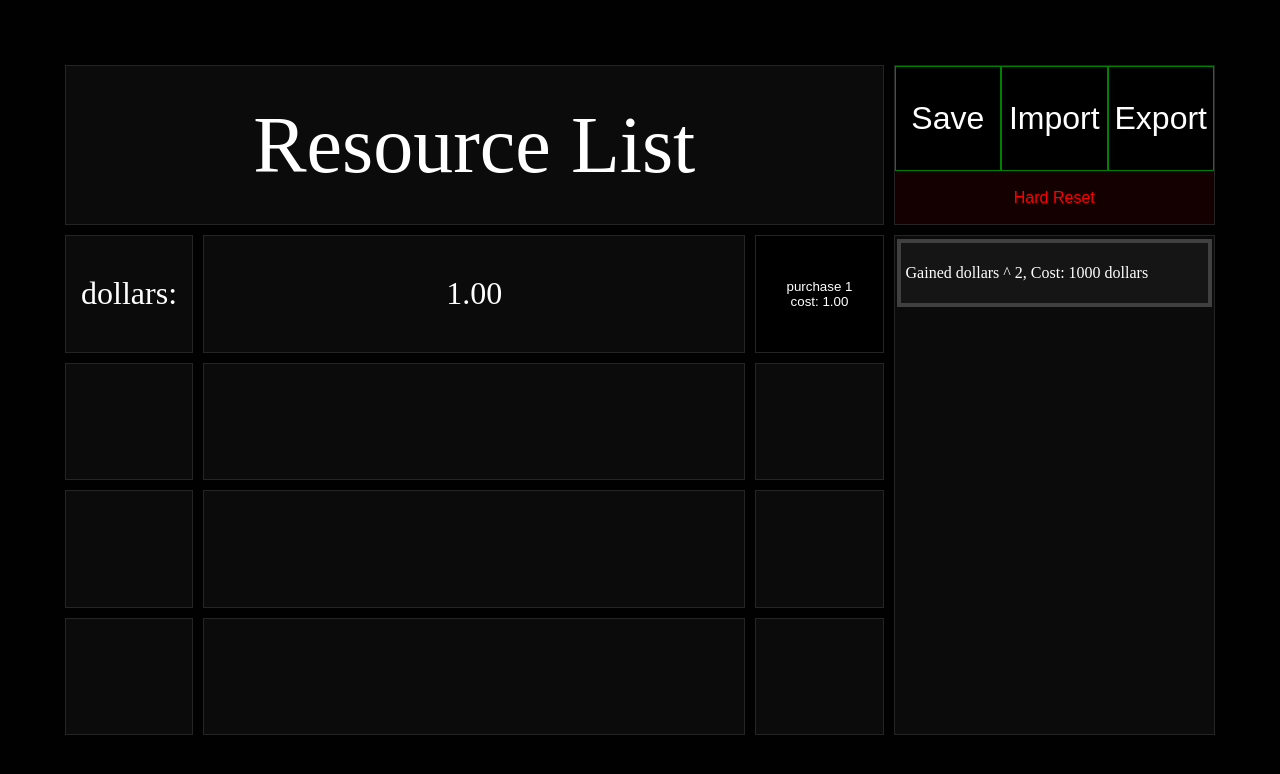
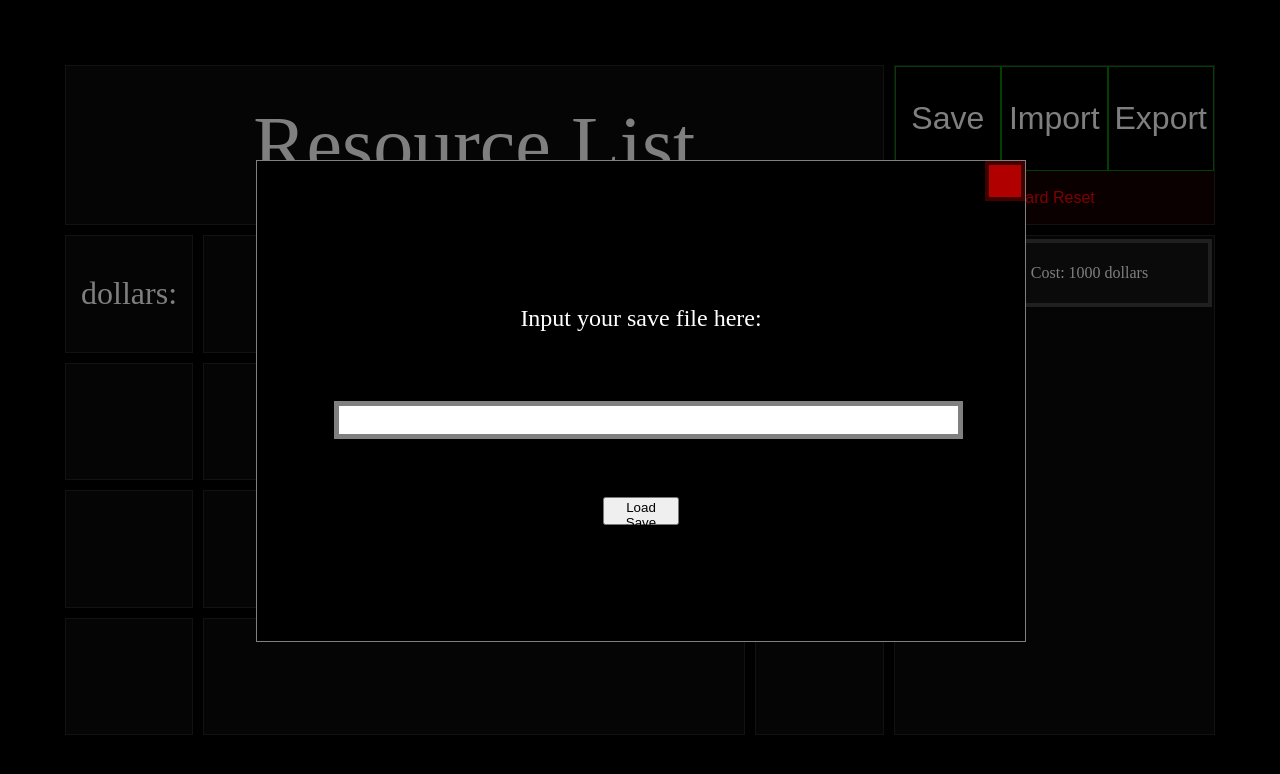
Before and after one commit to Paladynee/paladynee.github.io, a plain HTML site: page index.html in a window 1280 px wide. Both pictures are taken after a click on the button "Import". Drawn offline with Linux system fonts and the light colour scheme.

Commit message:
implemented import export shit

```diff
--- a/script.js
+++ b/script.js
@@ -1,6 +1,7 @@
 /** @format */
 
 let halt = false;
+let gameIntervalId;
 
 let player = {
     resources: {
@@ -28,12 +29,15 @@ let player = {
         dollars: [
             {
                 bought: false,
-                effect: (generatedDollars) => generatedDollars ** 2,
                 cost: 1000,
                 description: "Gained dollars ^ 2, Cost: 1000 dollars",
             },
         ],
     },
+};
+
+let upgradeEffects = {
+    dollars: [(generatedDollars) => generatedDollars ** 2],
 };
 
 // check if savefile exists
@@ -53,6 +57,8 @@ if (data !== null) {
         }
     }
 }
+
+console.log(player);
 
 let onScreenObjects = [];
 
@@ -77,8 +83,8 @@ let saveButtons = {
 };
 
 saveButtons.save.onclick = () => saveGame(Date.now());
-saveButtons.import.onclick = () => createObject();
-saveButtons.export.onclick = () => saveGame(Date.now());
+saveButtons.import.onclick = () => importSave();
+saveButtons.export.onclick = () => exportSave();
 saveButtons.hardreset.onclick = () => {
     localStorage.clear();
     location.reload();
@@ -131,6 +137,71 @@ function handleUpgradeBuy(index, upgradeInfo, element) {
         player.upgrades.dollars[index].bought = true;
         html.upgrades.removeChild(element);
     }
+}
+
+let importBox = {};
+
+function importSave() {
+    let element = document.createElement("div");
+    let elementCloseButton = document.createElement("button");
+    let interactionBlocker = document.createElement("div");
+    let importInput = document.createElement("input");
+    let descriptionDiv = document.createElement("p");
+    let submitButton = document.createElement("button");
+    submitButton.classList.add("submitbutton");
+    submitButton.innerHTML = "Load Save";
+    submitButton.onclick = () => handleSaveImport(importInput.value);
+    descriptionDiv.innerHTML = "Input your save file here:";
+    descriptionDiv.classList.add("description");
+    importInput.type = "text";
+    importInput.classList.add("importInput");
+    elementCloseButton.classList.add("closebutton");
+    elementCloseButton.onclick = () => closeDialogueBox();
+    element.classList.add("importbox");
+    interactionBlocker.classList.add("overlay");
+    element.appendChild(elementCloseButton);
+    element.appendChild(descriptionDiv);
+    element.appendChild(importInput);
+    element.appendChild(submitButton);
+    document.body.appendChild(interactionBlocker);
+    document.body.appendChild(element);
+    importBox.element = element;
+    importBox.overlay = interactionBlocker;
+}
+
+function handleSaveImport(text) {
+    console.log(text);
+    try {
+        let text2 = atob(text);
+        let json = JSON.parse(text2);
+        clearInterval(gameIntervalId);
+        player = json;
+        closeDialogueBox();
+        gameIntervalId = setInterval(updateGame, 25);
+    } catch (err) {
+        alert("invalid or broken save file.");
+    }
+}
+
+function closeDialogueBox() {
+    document.body.removeChild(importBox.element);
+    document.body.removeChild(importBox.overlay);
+    importBox = {};
+}
+
+function exportSave() {
+    let input = document.createElement("input");
+    let savedata = btoa(JSON.stringify(player));
+    input.value = savedata;
+    input.select();
+    input.setSelectionRange(0, 1024 * 1024);
+    navigator.clipboard.writeText(input.value);
+
+    let blob = new Blob([savedata], { type: "text/plain" });
+    let anchor = document.createElement("a");
+    anchor.href = URL.createObjectURL(blob);
+    anchor.download = "SAVEFILE_" + Date.now() + ".txt";
+    anchor.click();
 }
 
 function drawCanvas() {
@@ -196,9 +267,9 @@ function updateGame() {
     // update resources
     let newResources = player.resources.dollars.generators.amount * deltaTime;
 
-    player.upgrades.dollars.forEach((upg) => {
+    player.upgrades.dollars.forEach((upg, index) => {
         if (upg.bought) {
-            newResources = upg.effect(newResources);
+            newResources = upgradeEffects.dollars[index](newResources);
         }
     });
 
@@ -260,5 +331,5 @@ window.addEventListener("resize", updateCanvasSize);
 // start game if everything went well
 
 if (!halt) {
-    let gameIntervalId = setInterval(updateGame, 25);
+    gameIntervalId = setInterval(updateGame, 25);
 }
--- a/styles.css
+++ b/styles.css
@@ -177,7 +177,80 @@ canvas {
     top: 0;
     left: 0;
     position: absolute;
-    z-index: 1000;
+    z-index: 100;
     opacity: 10%;
     pointer-events: none;
 }
+
+.importbox {
+    z-index: 200;
+    position: absolute;
+    top: calc(50% - 30vh);
+    left: calc(50% - 30vw);
+    height: 60vh;
+    width: 60vw;
+    background-color: black;
+    color: white;
+    border: 1px solid gray;
+}
+
+.importInput {
+    z-index: 201;
+    position: absolute;
+    top: 50%;
+    left: 10%;
+    width: 80%;
+    height: calc(20px + 1vh);
+    cursor: auto;
+    padding: 0;
+    border: 5px solid gray;
+    padding-left: 5px;
+}
+
+.description {
+    position: absolute;
+    margin: auto;
+    left: 0;
+    top: 30%;
+    font-size: 3vh;
+    width: 100%;
+    text-align: center;
+}
+
+.submitbutton {
+    position: absolute;
+    top: 70%;
+    left: 45%;
+    width: 10%;
+    height: calc(20px + 1vh);
+}
+
+.closebutton {
+    z-index: 210;
+    position: absolute;
+    height: 5vh;
+    width: 5vh;
+    background-color: #b00000;
+    border: 0.5vh solid #400000;
+    left: calc(100% - 5vh);
+}
+
+.closebutton:hover {
+    background-color: #800000;
+}
+
+.closebutton:active {
+    background-color: #600000;
+    border: 0.5vh solid #400000;
+}
+
+.overlay {
+    z-index: 199;
+    position: absolute;
+    top: 0;
+    left: 0;
+    height: 100%;
+    width: 100%;
+    background-color: #000;
+    opacity: 50%;
+}
```
